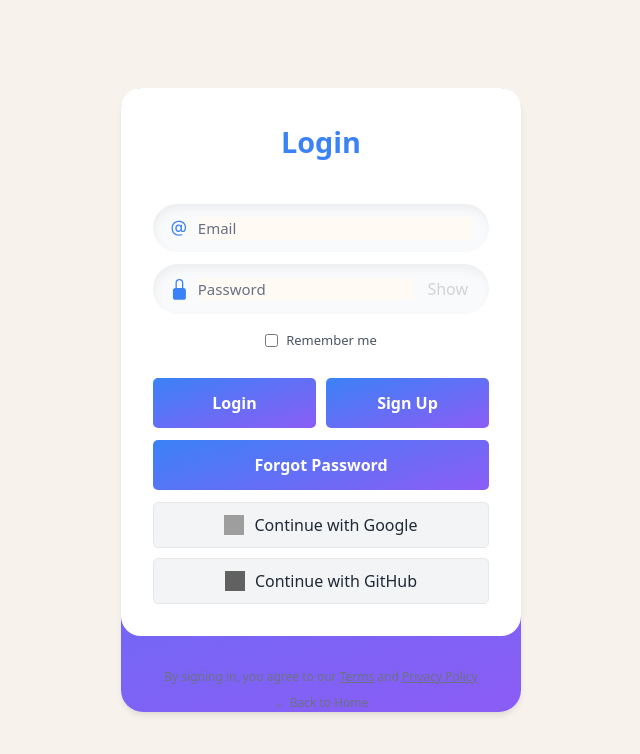
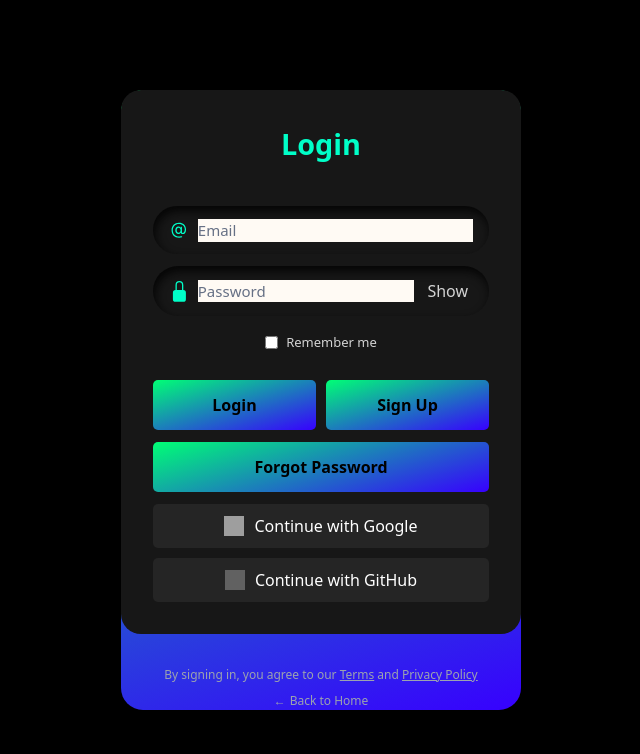
Before and after one commit to Jodd-cyber/bitetrack-frontend, a React (Vite) app: page /signin in a window 1280 px wide. Shown: the top 754 px of the page, without its empty margins (319-959 px from the left). Built offline with nearby package versions, Linux system fonts and the light colour scheme; no server answers; grey boxes are pictures that could not be loaded.

Commit message:
style: force dark theme for auth pages

```diff
--- a/src/auth.css
+++ b/src/auth.css
@@ -6,16 +6,6 @@
   align-items: center;
   justify-content: center;
   padding: 1.5rem;
-  transition: background-color 0.3s ease;
-}
-
-/* Default (Light Mode) */
-.auth-container {
-  background-color: #f7f3ec;
-}
-
-/* Dark Mode */
-html.dark .auth-container {
   background-color: #000000;
 }
 
@@ -28,17 +18,8 @@ html.dark .auth-container {
   max-width: 400px;
 }
 
-/* Light mode gradient override */
-html:not(.dark) .card {
-  background-image: linear-gradient(163deg, #3b82f6 0%, #8b5cf6 100%);
-}
-
 .card:hover {
   box-shadow: 0px 0px 30px 1px rgba(0, 255, 117, 0.30);
-}
-
-html:not(.dark) .card:hover {
-  box-shadow: 0px 0px 30px 1px rgba(59, 130, 246, 0.30);
 }
 
 .card2 {
@@ -60,14 +41,9 @@ html:not(.dark) .card:hover {
   gap: 12px;
   padding: 2em;
   padding-bottom: 2em;
-  background-color: #171717; /* Dark mode default */
+  background-color: #171717;
   border-radius: 20px;
-  transition: background-color 0.3s ease;
   width: 100%;
-}
-
-html:not(.dark) .form {
-  background-color: #ffffff;
 }
 
 #heading {
@@ -76,10 +52,6 @@ html:not(.dark) .form {
   color: rgb(0, 255, 200);
   font-size: 1.8em;
   font-weight: bold;
-}
-
-html:not(.dark) #heading {
-  color: #3b82f6;
 }
 
 .field {
@@ -96,21 +68,11 @@ html:not(.dark) #heading {
   box-shadow: inset 2px 5px 10px rgb(5, 5, 5);
 }
 
-html:not(.dark) .field {
-  background-color: #f9fafb;
-  box-shadow: inset 2px 5px 10px rgba(0, 0, 0, 0.05);
-  color: #1f2937;
-}
-
 .input-icon {
   height: 1.3em;
   width: 1.3em;
   fill: rgb(0, 255, 200);
   flex-shrink: 0;
-}
-
-html:not(.dark) .input-icon {
-  fill: #3b82f6;
 }
 
 .input-field {
@@ -122,16 +84,8 @@ html:not(.dark) .input-icon {
   font-size: 15px;
 }
 
-html:not(.dark) .input-field {
-  color: #1f2937;
-}
-
 .input-field::placeholder {
   color: #888;
-}
-
-html:not(.dark) .input-field::placeholder {
-  color: #9ca3af;
 }
 
 .form .btn {
@@ -155,13 +109,6 @@ html:not(.dark) .input-field::placeholder {
   text-align: center;
 }
 
-html:not(.dark) .button1,
-html:not(.dark) .button2,
-html:not(.dark) .button3 {
-  background-image: linear-gradient(163deg, #3b82f6 0%, #8b5cf6 100%);
-  color: white;
-}
-
 .button1 {
   flex: 1;
 }
@@ -175,12 +122,6 @@ html:not(.dark) .button3 {
   color: rgb(0, 255, 200);
 }
 
-html:not(.dark) .button1:hover,
-html:not(.dark) .button2:hover {
-  background-image: linear-gradient(163deg, #2563eb 0%, #7c3aed 100%);
-  color: white;
-}
-
 .button3 {
   width: 100%;
 }
@@ -188,10 +129,6 @@ html:not(.dark) .button2:hover {
 .button3:hover {
   background-image: linear-gradient(163deg, #a00000fa 0%, #d10050 100%);
   color: rgb(255, 255, 255);
-}
-
-html:not(.dark) .button3:hover {
-  background-image: linear-gradient(163deg, #dc2626 0%, #991b1b 100%);
 }
 
 .social-btn {
@@ -210,18 +147,8 @@ html:not(.dark) .button3:hover {
   width: 100%;
 }
 
-html:not(.dark) .social-btn {
-  background-color: #f3f4f6;
-  color: #1f2937;
-  border: 1px solid #e5e7eb;
-}
-
 .social-btn:hover {
   background-color: black;
-}
-
-html:not(.dark) .social-btn:hover {
-  background-color: #e5e7eb;
 }
 
 /* Checkbox container */
@@ -235,10 +162,6 @@ html:not(.dark) .social-btn:hover {
   margin-top: 5px;
 }
 
-html:not(.dark) .checkbox-container {
-  color: #4b5563;
-}
-
 /* Footer links */
 .footer-links {
   margin-top: 2rem;
@@ -248,10 +171,6 @@ html:not(.dark) .checkbox-container {
   display: flex;
   flex-direction: column;
   gap: 0.5rem;
-}
-
-html:not(.dark) .footer-links {
-  color: #6b7280;
 }
 
 .footer-links button,
@@ -269,11 +188,6 @@ html:not(.dark) .footer-links {
   color: #e0ffff;
 }
 
-html:not(.dark) .footer-links button:hover,
-html:not(.dark) .footer-links a:hover {
-  color: #111827;
-}
-
 .back-link {
   text-decoration: none !important;
   display: inline-flex;
```
